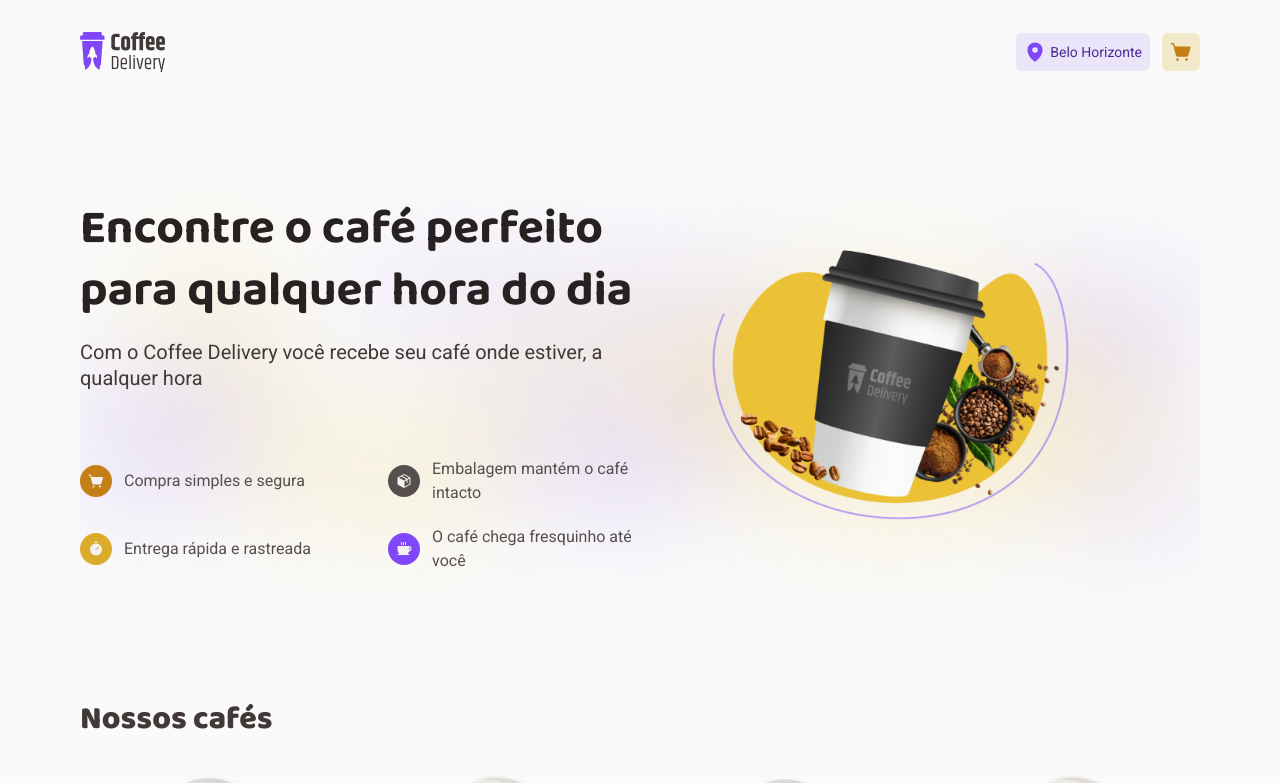
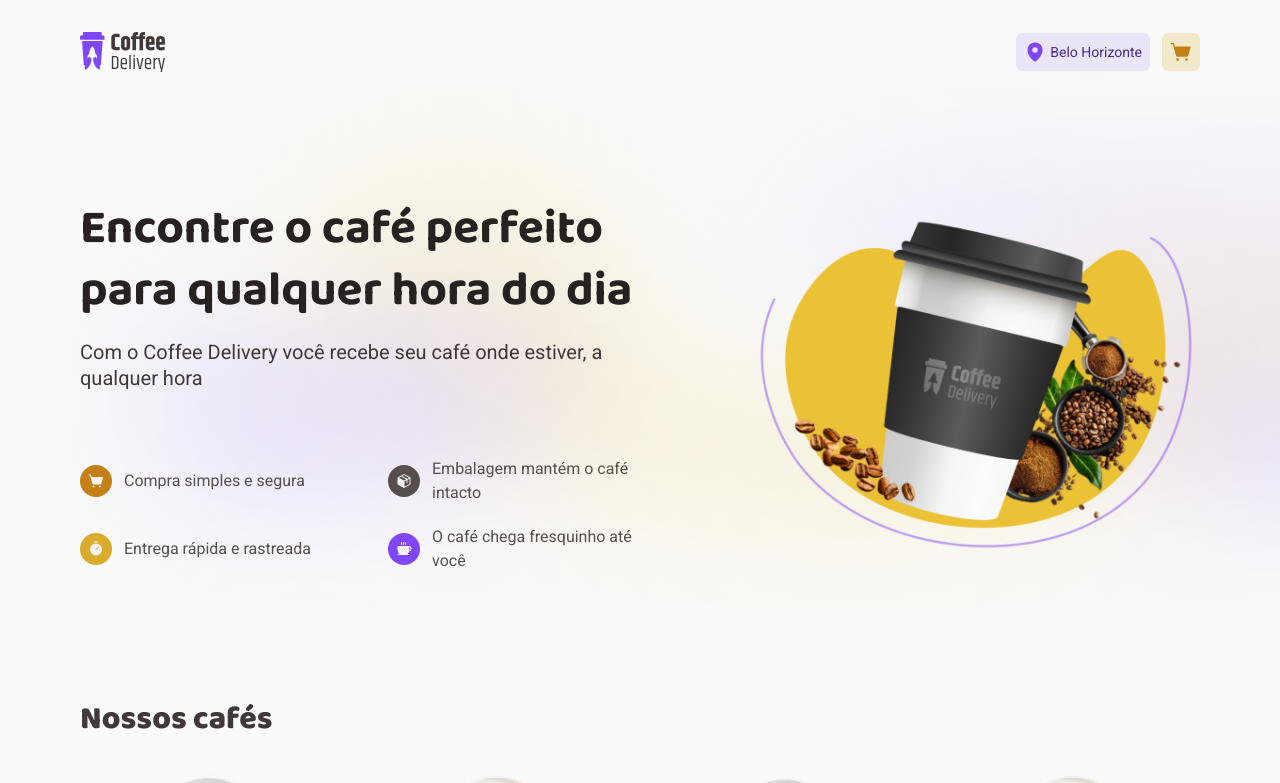
Before and after one commit to vbruno96/coffee-delivery, a React (Vite) app: page / in a window 1280 px wide. Shown: the top 783 px of the page. Built offline with nearby package versions, Linux system fonts and the light colour scheme.

Commit message:
fix barner image background

```diff
--- a/src/App.tsx
+++ b/src/App.tsx
@@ -9,7 +9,7 @@ export function App() {
   return (
     <SnackbarProvider>
       <ShoppContextProvider>
-        <div className='min-h-screen bg-gray-50 antialiased'>
+        <div className='min-h-screen bg-gray-50 bg-blur bg-no-repeat antialiased'>
           <div className='w-full max-w-screen-2xl px-3 xl:mx-auto xl:px-20 2xl:px-40'>
             <Outlet />
           </div>
--- a/src/components/Banner/index.tsx
+++ b/src/components/Banner/index.tsx
@@ -2,7 +2,7 @@ import { Coffee, Package, ShoppingCartSimple, Timer } from "@phosphor-icons/reac
 
 export function Banner() {
   return (
-    <div className="bg-coffee bg-cover bg-left md:bg-no-repeat md:bg-contain lg:py-22">
+    <div className="bg-coffee bg-[length:0] md:bg-[length:40%] bg-right-bottom lg:bg-right bg-no-repeat lg:py-22">
       <section className="w-full lg:max-w-xl flex flex-col gap-[4.125rem]">
         <div className="flex flex-col text-center md:text-left gap-4">
           <h1 className="text-brown-600 text-2xl md:text-3xl font-title">Encontre o café perfeito para qualquer hora do dia</h1>
--- a/tailwind.config.js
+++ b/tailwind.config.js
@@ -28,6 +28,7 @@ export default {
       backgroundImage: {
         'coffee': "url('/coffee.png')",
         'delivery': "url('delivery.png')",
+        'blur': "url(/blur.png)"
       },
     },
     colors: {
```
Also changed, not shown: public/blur.png (added), public/coffee.png.
